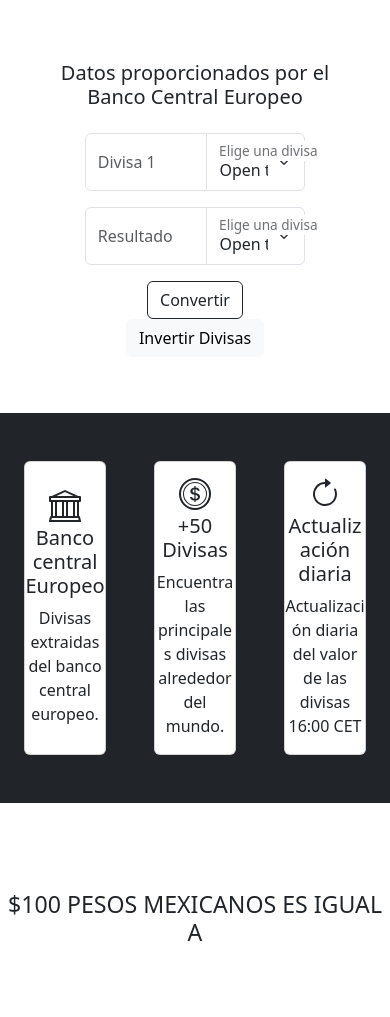
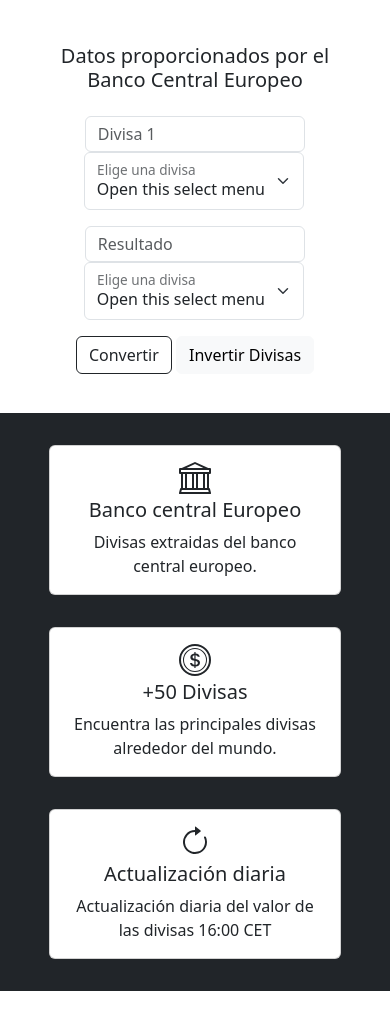
Before and after one commit to martinquirozr/conversor-divisas, a website: page index.html in a window 390 px wide. Shown: the part 83-1100 px from the top of the page. Drawn offline with nearby package versions, Linux system fonts and the light colour scheme; no server answers.

Commit message:
Se agrega el responsive

```diff
--- a/index.html
+++ b/index.html
@@ -7,7 +7,7 @@
     <link href="https://cdn.jsdelivr.net/npm/bootstrap@5.3.3/dist/css/bootstrap.min.css" rel="stylesheet" integrity="sha384-QWTKZyjpPEjISv5WaRU9OFeRpok6YctnYmDr5pNlyT2bRjXh0JMhjY6hW+ALEwIH" crossorigin="anonymous">
     <title>Conversor de Divisas</title>
   </head>
-  <body class="d-flex flex-column text-center ">
+  <body class="d-flex flex-column text-center">
       <header class="w-75 mx-auto mt-3">
           <h3 class="float-md-start mb-0">Conversor de Divisas</h3>
           <nav class="nav nav-masthead justify-content-center float-md-end">
@@ -33,8 +33,11 @@
                 </div>
                 <div class="conversor_contenedor-valores w-75 mx-auto">
                     <div class="divisa_1">
-                        <div class="input-group mb-3">
-                            <input id="divisa1Value" type="text" class="form-control" placeholder="Divisa 1"">
+                        <div class=" input-group mb-3">
+                          <div class="col-12 col-md-6">
+                            <input id="divisa1Value" type="text" class="h-100 form-control" placeholder="Divisa 1"">
+                          </div>
+                          <div class="col-12 col-md-6">
                             <div class="form-floating">
                               <select class="form-select" id="divisa1Select">
                                 <option selected>Open this select menu</option>
@@ -42,10 +45,16 @@
                               <label >Elige una divisa</label>
                         </div>
                           </div>
+
                           </div>
+                    </div>
+
                     <div class="divisa_2">
                         <div class="input-group mb-3">
-                            <input id="divisa2Value" type="text" class="form-control" placeholder="Resultado">
+                          <div class="col-12 col-md-6">
+                            <input id="divisa2Value" type="text" class="form-control h-100" placeholder="Resultado">
+                          </div>
+                            <div class="col-12 col-md-6">
                               <div class="form-floating">
                                 <select class="form-select dropdown-menu-bottom" id="divisa2Select">
                                   <option selected>Open this select menu</option>
@@ -53,7 +62,14 @@
                                 <label>Elige una divisa</label>
                               </div>
                             </div>
+
                           </div>
+                    </div>
+
+
+                  </div>
+
+
                     <button id="btnConvertir" type="button" class="btn btn-outline-dark">Convertir</button>
                     <button id="btnInvertirDivisas" type="button" class="btn btn-light">Invertir Divisas</button>
 
@@ -66,8 +82,8 @@
       <!-- Termina Contenedor div parte conversión de divisas -->
 
       <!-- Contenedor Cards -->
-      <div class="d-flex justify-content-center bg-dark w-100 my-3 py-5">
-        <div class="card mx-4 d-flex justify-content-center py-3 " style="width: 18rem;">
+      <div class="col-12 d-flex flex-column flex-md-row justify-content-center align-items-center bg-dark w-100 my-3 py-3">
+        <div class="card mx-4 d-flex justify-content-center p-3 m-3 w-75" style="width: 18rem;">
           <div>
             <div>
               <svg xmlns="http://www.w3.org/2000/svg" width="16" height="16" fill="currentColor" class="bi bi-bank" viewBox="0 0 16 16">
@@ -83,7 +99,7 @@
 
 
         </div>
-        <div class="card mx-4 d-flex justify-content-center py-3" style="width: 18rem;">
+        <div class="card mx-4 d-flex justify-content-center p-3 m-3 w-75" style="width: 18rem;">
           <div>
             <div>
               <svg xmlns="http://www.w3.org/2000/svg" width="16" height="16" fill="currentColor" class="bi bi-coin" viewBox="0 0 16 16">
@@ -101,7 +117,7 @@
           </div>
 
         </div>
-        <div class="card mx-4 d-flex justify-content-center py-3" style="width: 18rem;">
+        <div class="card mx-4 d-flex justify-content-center p-3 m-3 w-75" style="width: 18rem;">
           <div>
             <div>
               <svg xmlns="http://www.w3.org/2000/svg" width="16" height="16" fill="currentColor" class="bi bi-arrow-clockwise" viewBox="0 0 16 16">
@@ -120,8 +136,8 @@
       </div>
       <!-- Termina Contenedor Cards -->
       <!-- Contenedor Tabla Peso Mexicano con otras divisas -->
-      <div class="my-5">
-        <h3 class="my-4">$100 PESOS MEXICANOS ES IGUAL A</h3>
+      <div class="my-5 px-4">
+        <h3 class="my-4">$100 PESOS MEXICANOS ES IGUAL A:</h3>
 
         <table class="table" id="container_tablaRender2">
           <tbody id="container_tablaRender">
--- a/index2.html
+++ /dev/null
@@ -1,13 +0,0 @@
-<!DOCTYPE html>
-<html lang="en">
-<head>
-    <meta charset="UTF-8">
-    <meta name="viewport" content="width=device-width, initial-scale=1.0">
-    <title>Document</title>
-</head>
-<body>
-    <div id="contenedor_tabla"></div>
-
-</body>
-<script src="scriptPrueba.js"></script>
-</html>
```
Also changed, not shown: scriptPrueba.js (deleted, +0 -27 lines). Lines whose indentation alone changed are shown as unchanged.
